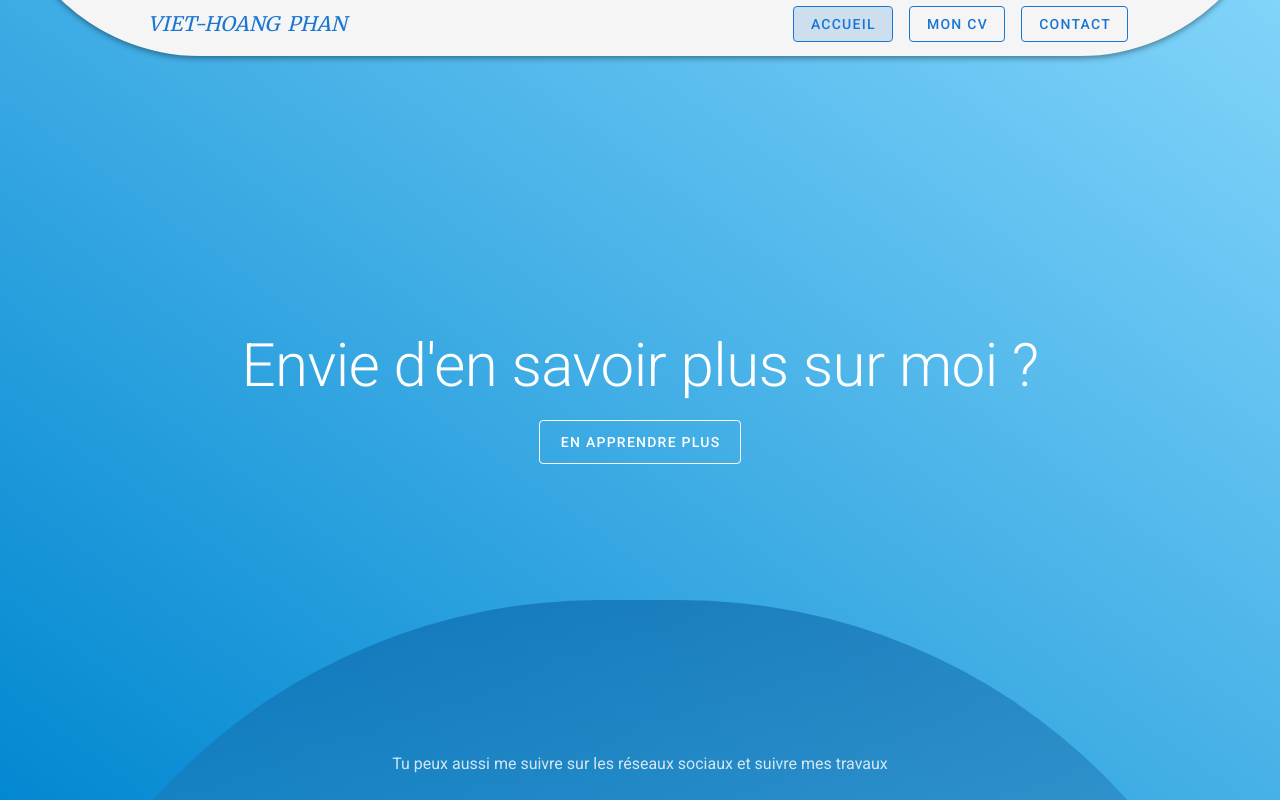
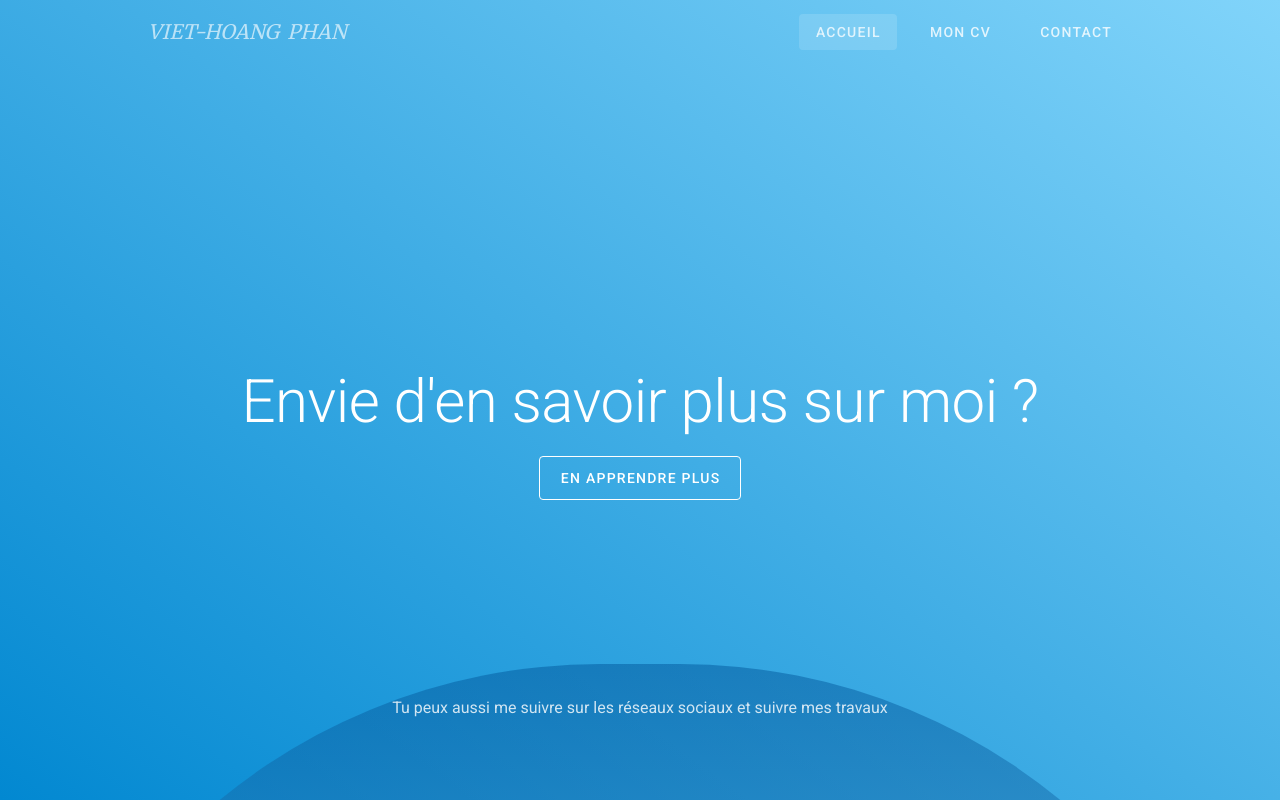
Before and after one commit to Viet-Hoang-PHAN/viethoang-phan.com, a Vue app: page /#/ in a window 1280 px wide. Built offline with nearby package versions, Linux system fonts and the light colour scheme; some icons are missing.

Commit message:
header and transition changed

```diff
--- a/src/App.vue
+++ b/src/App.vue
@@ -1,6 +1,6 @@
 <template>
   <v-app>
-    <v-app-bar app class="d-flex align-end">
+    <v-app-bar app class="d-flex align-end" color="transparent" flat>
       <h1 class="headline text-uppercase title">
         <router-link to="/">
         <span class="name font-weight-light font-italic px-1">Viet-Hoang</span>
@@ -8,9 +8,9 @@
         </router-link>
       </h1>
       <v-spacer></v-spacer>
-      <v-btn outlined color="#1976d2" to="/" class="mx-2">Accueil</v-btn>
-      <v-btn outlined color="#1976d2" to="/mon-cv" class="mx-2">Mon CV</v-btn>
-      <v-btn outlined color="#1976d2" to="/contact" class="mx-2">Contact</v-btn>
+      <v-btn text color="white" to="/" class="mx-2">Accueil</v-btn>
+      <v-btn text color="white" to="/mon-cv" class="mx-2">Mon CV</v-btn>
+      <v-btn text color="white" to="/contact" class="mx-2">Contact</v-btn>
     </v-app-bar>
     <v-content>
       <transition :name="transitionName">
@@ -44,6 +44,11 @@ export default {
 <style lang="scss">
 
 
+#app {
+  height: 100vh;
+  width: 100%;
+  background: linear-gradient(2.1turn, #0288d1, #81d4fa);
+}
 h1 > a {
   text-decoration: none;
   color: black
@@ -51,45 +56,31 @@ h1 > a {
 
 .name {
   font-family: "Merriweather", serif;
+  color: white;
+  opacity: 0.8
 }
 
-.v-content {
-  padding: 0 !important;
-}
-
-header {
-  top: -93vh !important;
-  height: 100vh !important;
-  border-radius: 600px 600px 200px 200px !important;
-}
 
 .v-toolbar__content {
   width: 80%;
   margin-left: auto;
   margin-right: auto;
+  opacity: 0.8;
 }
 
 .effect-enter-active {
   animation: slideUp 2s;
 }
 .effect-leave-active {
-  animation: slideOut 2s;
+  animation: slideUp 1s reverse;
 }
 
 @keyframes slideUp {
-  from {
-    top: 100%;
+  0% {
+    transform: translateY(110%);
   }
-  to {
-    top: 0;
-  }
-}
-@keyframes slideOut {
-  from {
-    top: 0;
-  }
-  to {
-    top: -168%;
+  100% {
+    transform: translateY(0)
   }
 }
 </style>
--- a/src/components/Welcome.vue
+++ b/src/components/Welcome.vue
@@ -21,10 +21,10 @@
               <v-row>
                 <v-col id="social-media-icon-list">
                   <a href="https://www.linkedin.com/in/viet-hoang-phan-750290183/" target="_blank">
-                    <LinkedInIcon class="icon-2x" @click="goTo($event)" />
+                    <LinkedInIcon class="icon-2x"/>
                   </a>
                   <a href="https://github.com/Viet-Hoang-PHAN/">
-                    <GithubIcon class="icon-2x" @click="goTo($event)" />
+                    <GithubIcon class="icon-2x"/>
                   </a>
                 </v-col>
               </v-row>
@@ -44,19 +44,6 @@ export default {
     LinkedInIcon,
     GithubIcon
   },
-  methods: {
-    goTo: evt => {
-      const target = evt.target.textContent.split(" ")[0];
-      switch (target) {
-        case "Github":
-          console.log("ok");
-          break;
-
-        default:
-          break;
-      }
-    }
-  }
 };
 </script>
 
@@ -68,7 +55,6 @@ a {
   position: fixed;
   height: 100vh;
   width: 100%;
-  background: linear-gradient(2.1turn, #0288d1, #81d4fa);
 }
 
 #welcome-message {
@@ -95,6 +81,10 @@ footer > div {
   height: 100%;
 }
 
+footer {
+  height: 19vh;
+}
+
 .welcome-footer {
   top: 75vh;
   height: 100vh;
@@ -114,7 +104,7 @@ footer > div {
 
 footer {
   position: absolute;
-  bottom: 0;
+  bottom: 2%;
   width: 100%;
   margin: 0;
   justify-content: center;
@@ -123,7 +113,7 @@ footer {
 
 .container {
   z-index: 1;
-  height: 100vh;
+  height: 93%;
 }
 
 .material-design-icon.icon-2x {
@@ -170,12 +160,10 @@ footer {
 @keyframes slide {
   from {
     opacity: 0.8;
-    top: 100%;
     transform: translateY(0);
   }
   to {
     opacity: 0;
-    top: 0%;
     transform: translateY(100%);
   }
 }
```
